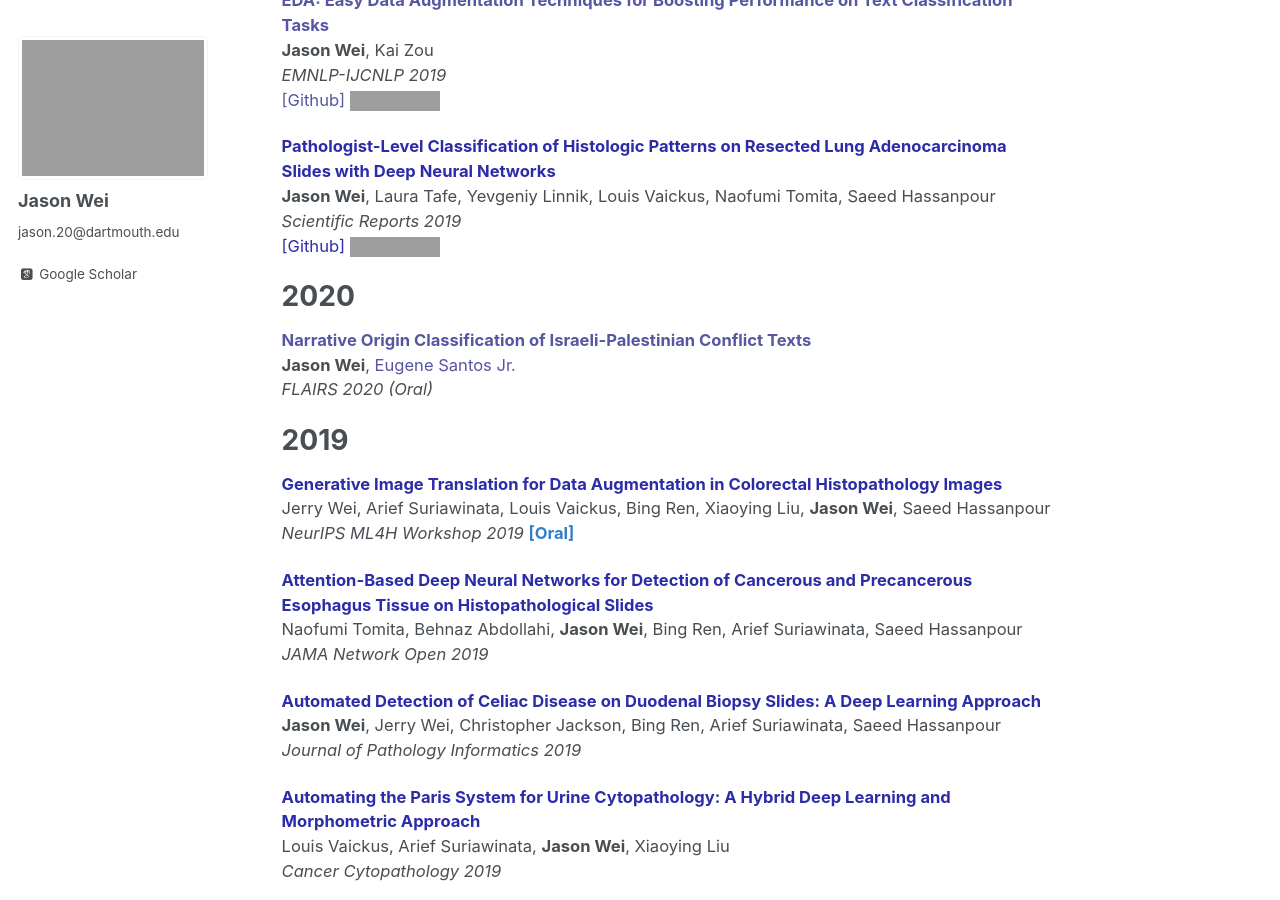
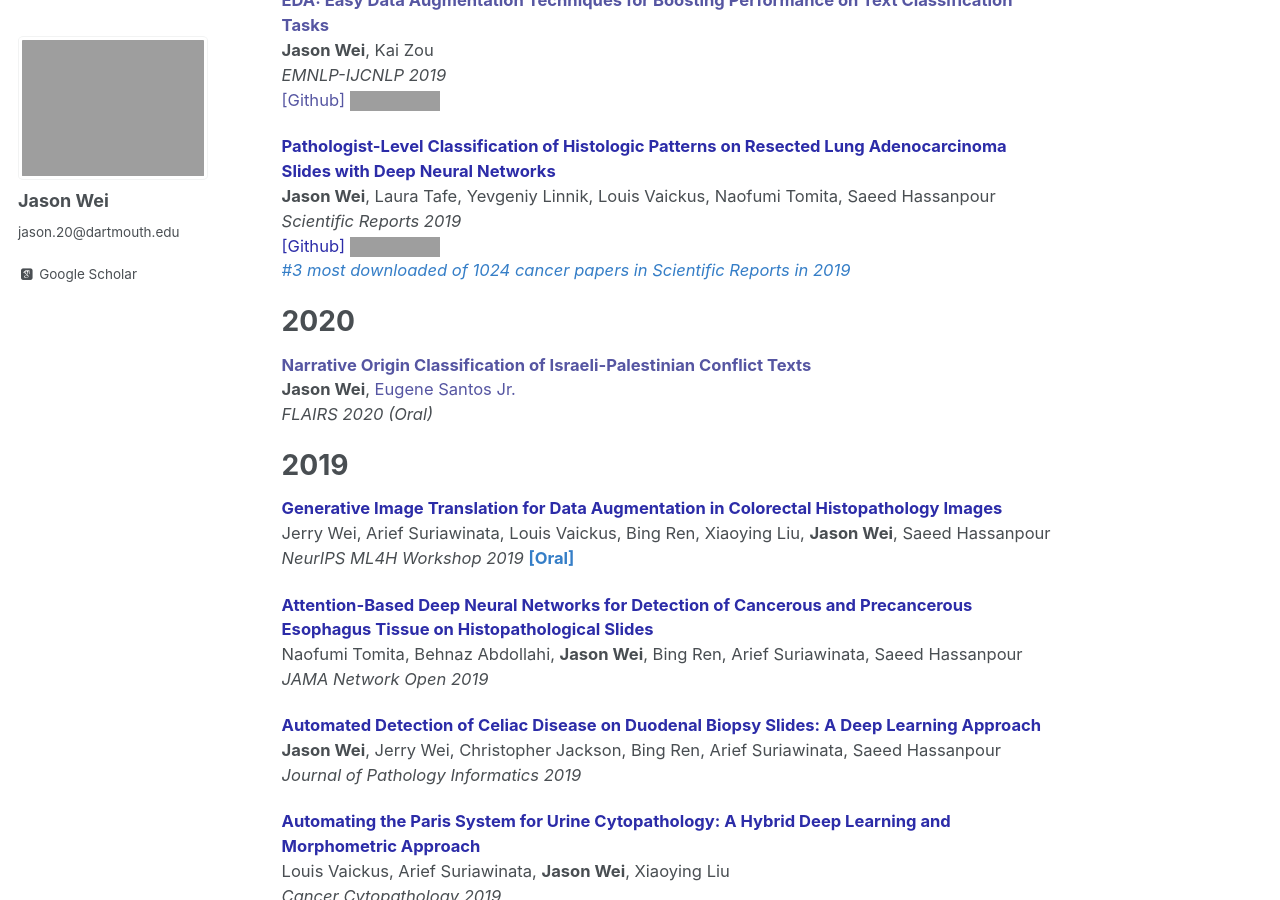
Before and after one commit to jasonwei20/jasonwei20.github.io, a Jekyll site: the page built from _pages/about.md, in a window 1280 px wide and 900 px high, scrolled down 328 px. Built offline with Jekyll 4.4.1, drawn with Linux system fonts in a browser that asks for light colours; some web fonts are replaced; grey boxes are pictures that could not be loaded.

Commit message:
add top 100 sci rep paper

```diff
--- a/_pages/about.md
+++ b/_pages/about.md
@@ -28,6 +28,8 @@ I previously interned at <a href="https://www.doordash.com/" style="color:#FF450
 *Scientific Reports 2019*
 <a href="https://github.com/BMIRDS/deepslide" style="color:#2C2CA8" target="_blank">[Github]</a>
 <img height="16" src="https://img.shields.io/github/stars/BMIRDS/deepslide.svg?logo=github&logoColor=white&colorA=navy&link=https://github.com/BMIRDS/deepslide&link=https://github.com/BMIRDS/deepslide">
+<a href="https://www.nature.com/collections/ghegcgfbdi" style="color:#357EC7" target="_blank"><i>#3 most downloaded of 1024 cancer papers in Scientific Reports in 2019</i></a>
+
 
 # 2020
 <a style="color:#5656a2" target="_blank"><b>Narrative Origin Classification of Israeli-Palestinian Conflict Texts</b></a>
```
